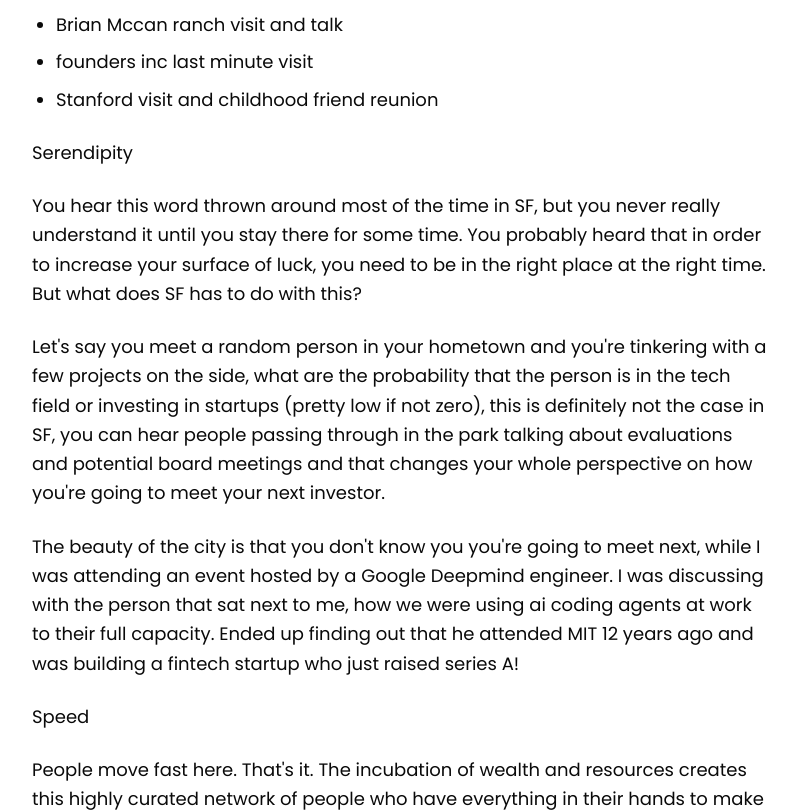
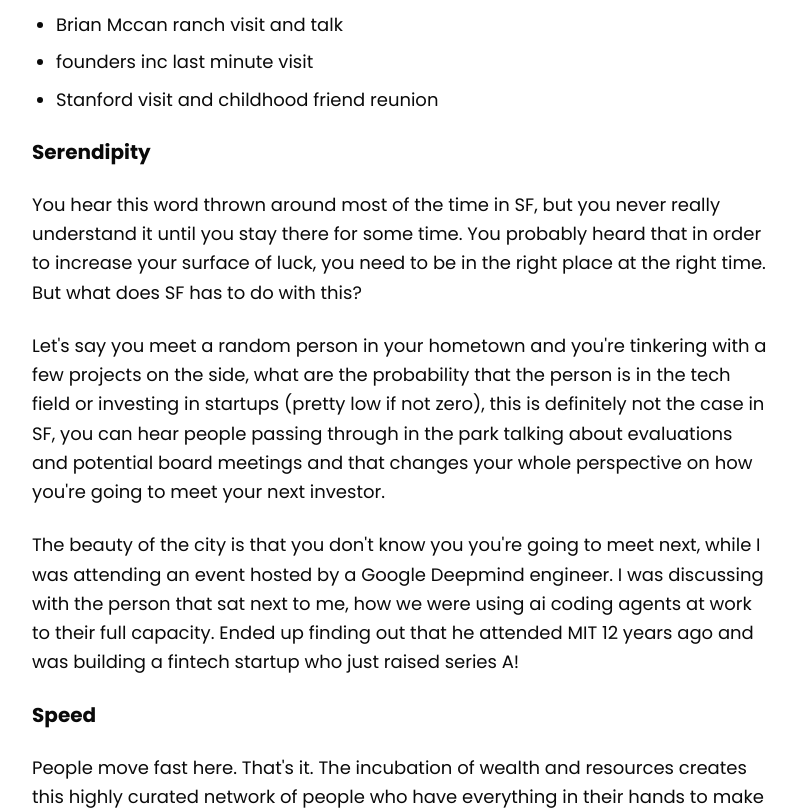
Before and after one commit to skanderkaroui/minimal-portfolio, a Next.js app: page /blog/chapter-sf in a window 1280 px wide. Shown: the part 1160-1972 px from the top of the page, without its empty margins (240-1036 px from the left). Built offline with nearby package versions, Linux system fonts and the light colour scheme.

Commit message:
feat: type blog body as markdown and support heading rendering

```diff
--- a/app/blog/[slug]/page.tsx
+++ b/app/blog/[slug]/page.tsx
@@ -19,6 +19,7 @@ type BlogPost = {
   done: "Yes" | "No";
   image?: string;
   content?: string;
+  contentType?: "markdown" | "text";
 };
 
 const publishedPosts = (blogPosts as BlogPost[]).filter(
@@ -73,12 +74,32 @@ export default async function BlogPostPage({
 
           <p className="text-lg">{post.description}</p>
 
+          {post.contentType === "text" ? (
+            <p className="text-lg leading-relaxed">
+              {post.content ?? "This article is currently being prepared."}
+            </p>
+          ) : (
             <div className="space-y-6 text-lg leading-relaxed">
               <ReactMarkdown
                 remarkPlugins={[remarkGfm]}
                 components={{
                   p: ({ children }) => (
                     <p className="text-lg leading-relaxed">{children}</p>
+                  ),
+                  h1: ({ children }) => (
+                    <h2 className="text-2xl font-semibold mt-6 mb-2">
+                      {children}
+                    </h2>
+                  ),
+                  h2: ({ children }) => (
+                    <h2 className="text-2xl font-semibold mt-6 mb-2">
+                      {children}
+                    </h2>
+                  ),
+                  h3: ({ children }) => (
+                    <h3 className="text-xl font-semibold mt-4 mb-2">
+                      {children}
+                    </h3>
                   ),
                   a: ({ children, href }) => (
                     <a href={href} className="underline underline-offset-4">
@@ -102,6 +123,7 @@ export default async function BlogPostPage({
                 {(post.content ?? "").trim()}
               </ReactMarkdown>
             </div>
+          )}
         </article>
       </div>
     </div>
```
Also changed, not shown: app/data/blogpost.json (+1 -0 lines). Lines whose indentation alone changed are shown as unchanged.
